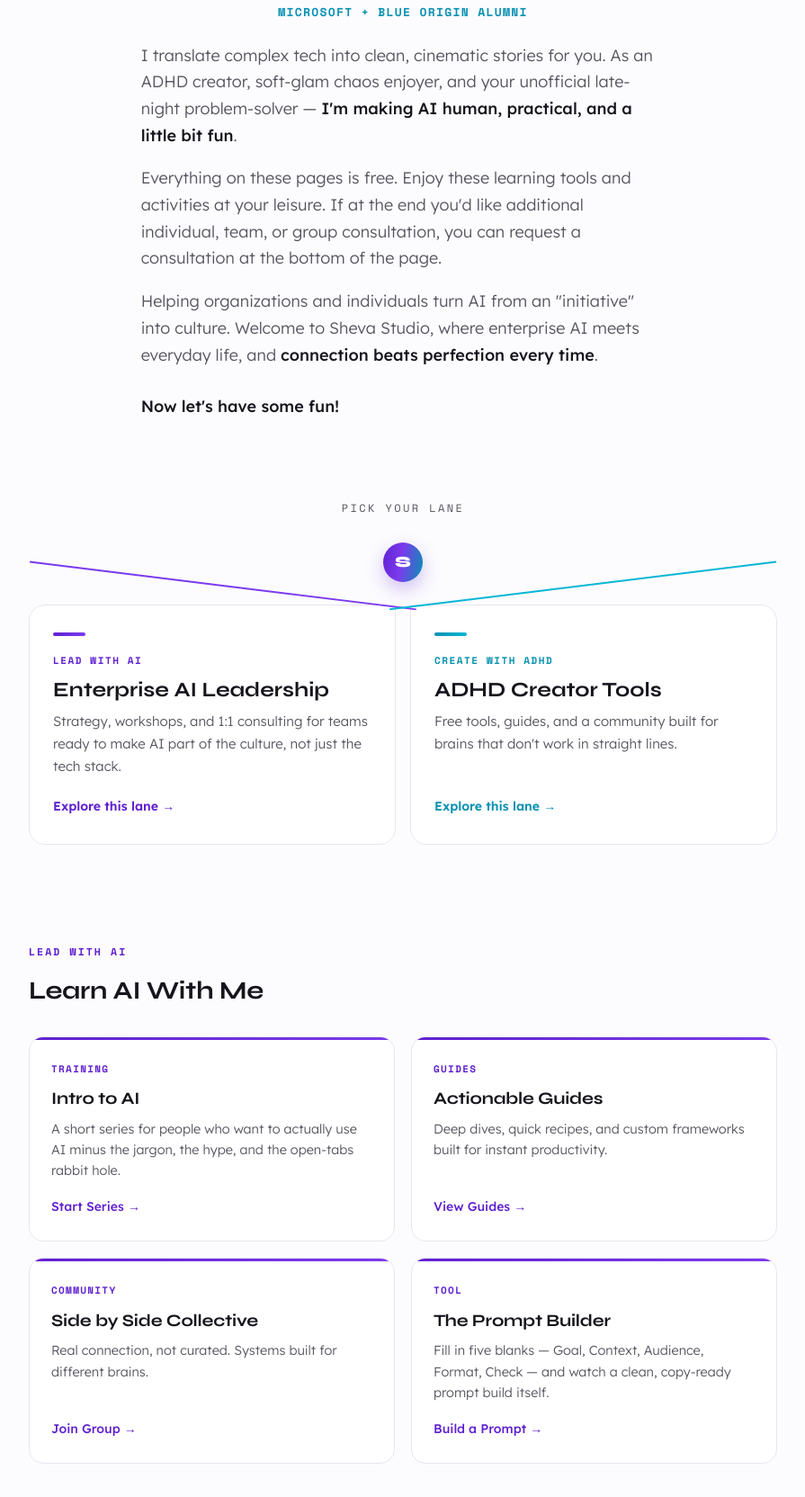
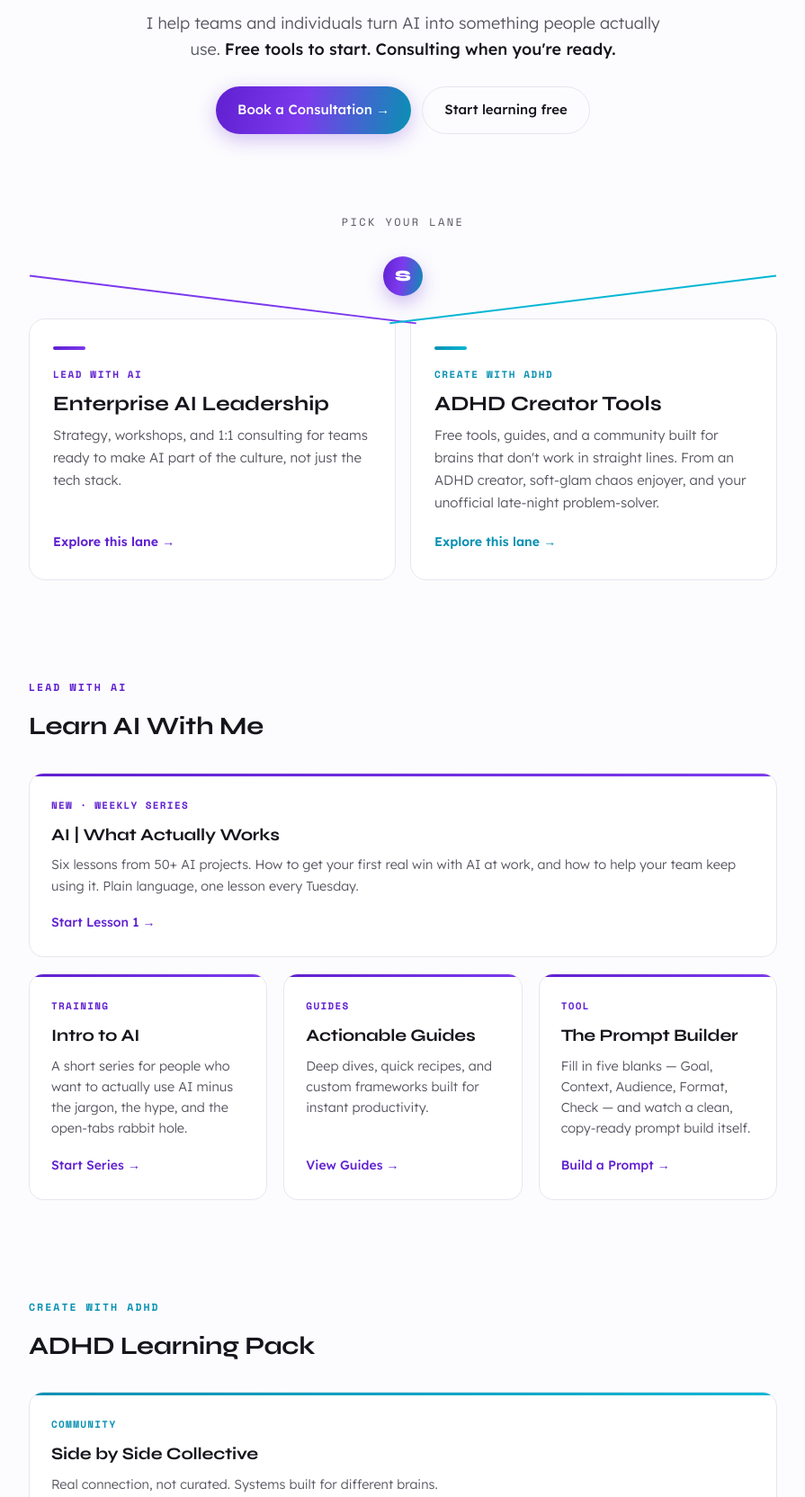
Before and after one commit to sheva-ctrl/shevastudio, a plain HTML site: page index.html in a window 1280 px wide. Shown: the part 560-2224 px from the top of the page at 90% size, without its empty margins (192-1087 px from the left). Drawn offline with nearby package versions, Linux system fonts and the light colour scheme.

Commit message:
Revise navigation and hero section content
Updated navigation links and modified content in the hero section to better reflect services offered. Removed outdated sections and added new content for ADHD tools.

```diff
--- a/index.html
+++ b/index.html
@@ -57,6 +57,11 @@
   }
   .nav-word{font-family:'Space Mono',monospace;font-size:13px;font-weight:700;letter-spacing:.06em}
   .nav-links{display:flex;gap:4px;flex-wrap:wrap}
+  @media (max-width:640px){
+    .nav-links{flex-wrap:nowrap;overflow-x:auto;scrollbar-width:none;-webkit-overflow-scrolling:touch;margin:0 -16px;padding:0 16px}
+    .nav-links::-webkit-scrollbar{display:none}
+    .nav-link{white-space:nowrap}
+  }
   .nav-link{
     font-family:'Lexend',sans-serif;font-size:13.5px;font-weight:500;color:var(--muted);
     text-decoration:none;padding:7px 14px;border-radius:999px;
@@ -99,6 +104,9 @@
   .lede-block{max-width:60ch;margin:0 auto;text-align:left}
   .lede-block p{font-size:clamp(16px,1.9vw,18px);color:var(--muted);font-weight:300;margin-bottom:18px}
   .lede-block p strong{color:var(--ink);font-weight:500}
+  .hero-lede{text-align:center}
+  .hero-lede p{margin-bottom:0}
+  .hero-btns{justify-content:center;margin-top:26px}
   .lede-block p.lede-transition{color:var(--ink);font-weight:500;margin-bottom:0;margin-top:28px}
 
   /* ---- fork (signature element) ---- */
@@ -153,6 +161,8 @@
 
   .grid{display:grid;grid-template-columns:1fr;gap:18px}
   @media (min-width:640px){.grid{grid-template-columns:repeat(2,1fr)}}
+  @media (min-width:900px){.grid--3{grid-template-columns:repeat(3,1fr)}}
+  @media (min-width:640px) and (max-width:899px){.grid--3 .card:last-child{grid-column:1/-1}}
 
   .card{background:var(--card);border:1px solid var(--line);border-radius:16px;padding:26px 24px;position:relative;overflow:hidden;display:flex;flex-direction:column}
   .card::before{content:"";position:absolute;left:0;top:0;right:0;height:3px}
@@ -217,8 +227,8 @@
       <a class="nav-link" href="Sheva-Studio-Intro-to-AI.html">Intro to AI</a>
       <a class="nav-link" href="guides.html">Guides</a>
       <a class="nav-link" href="prompt-builder.html">Prompt Builder</a>
-      <a class="nav-link" href="no-brainer-decks.html">No-Brainer Decks</a>
-      <a class="nav-link" href="card-flip-generator.html">Build Your Own</a>
+      <a class="nav-link" href="ai-at-work.html">AI at Work</a>
+      <a class="nav-link" href="#create">ADHD Tools</a>
       <a class="nav-link" href="contact.html">Contact</a>
     </div>
   </div>
@@ -240,11 +250,12 @@
         <p class="sub-headline">Microsoft + Blue Origin Alumni</p>
       </div>
 
-      <div class="lede-block">
-        <p>I translate complex tech into clean, cinematic stories for you. As an ADHD creator, soft-glam chaos enjoyer, and your unofficial late-night problem-solver &mdash; <strong>I'm making AI human, practical, and a little bit fun</strong>.</p>
-        <p>Everything on these pages is free. Enjoy these learning tools and activities at your leisure. If at the end you'd like additional individual, team, or group consultation, you can request a consultation at the bottom of the page.</p>
-        <p>Helping organizations and individuals turn AI from an "initiative" into culture. Welcome to Sheva Studio, where enterprise AI meets everyday life, and <strong>connection beats perfection every time</strong>.</p>
-        <p class="lede-transition">Now let's have some fun!</p>
+      <div class="lede-block hero-lede">
+        <p>I help teams and individuals turn AI into something people actually use. <strong>Free tools to start. Consulting when you're ready.</strong></p>
+        <div class="btns hero-btns">
+          <a class="btn btn-primary" href="contact.html">Book a Consultation →</a>
+          <a class="btn btn-ghost" href="#lead">Start learning free</a>
+        </div>
       </div>
     </section>
 
@@ -263,7 +274,7 @@
         <div class="lane-card lane-card--b">
           <span class="lane-tag">Create with ADHD</span>
           <h3>ADHD Creator Tools</h3>
-          <p>Free tools, guides, and a community built for brains that don't work in straight lines.</p>
+          <p>Free tools, guides, and a community built for brains that don't work in straight lines. From an ADHD creator, soft-glam chaos enjoyer, and your unofficial late-night problem-solver.</p>
           <a class="lane-link" href="#create">Explore this lane →</a>
         </div>
       </div>
@@ -275,7 +286,13 @@
         <p class="section-eyebrow">Lead with AI</p>
         <h2>Learn AI With Me</h2>
       </div>
-      <div class="grid">
+      <div class="grid grid--3">
+        <div class="card" style="grid-column:1/-1">
+          <span class="tag">New · Weekly series</span>
+          <h3>AI | What Actually Works</h3>
+          <p>Six lessons from 50+ AI projects. How to get your first real win with AI at work, and how to help your team keep using it. Plain language, one lesson every Tuesday.</p>
+          <a class="card-link" href="ai-at-work.html">Start Lesson 1 →</a>
+        </div>
         <div class="card">
           <span class="tag">Training</span>
           <h3>Intro to AI</h3>
@@ -287,12 +304,6 @@
           <h3>Actionable Guides</h3>
           <p>Deep dives, quick recipes, and custom frameworks built for instant productivity.</p>
           <a class="card-link" href="guides.html">View Guides →</a>
-        </div>
-        <div class="card">
-          <span class="tag">Community</span>
-          <h3>Side by Side Collective</h3>
-          <p>Real connection, not curated. Systems built for different brains.</p>
-          <a class="card-link" href="https://www.facebook.com/share/g/1D73WaXiEy/" target="_blank" rel="noopener">Join Group →</a>
         </div>
         <div class="card">
           <span class="tag">Tool</span>
@@ -310,6 +321,12 @@
         <h2>ADHD Learning Pack</h2>
       </div>
       <div class="grid">
+        <div class="card" style="grid-column:1/-1">
+          <span class="tag">Community</span>
+          <h3>Side by Side Collective</h3>
+          <p>Real connection, not curated. Systems built for different brains.</p>
+          <a class="card-link" href="https://www.facebook.com/share/g/1D73WaXiEy/" target="_blank" rel="noopener">Join Group →</a>
+        </div>
         <div class="card">
           <span class="tag">Grab &amp; Go</span>
           <h3>No-Brainer Decks</h3>
```
